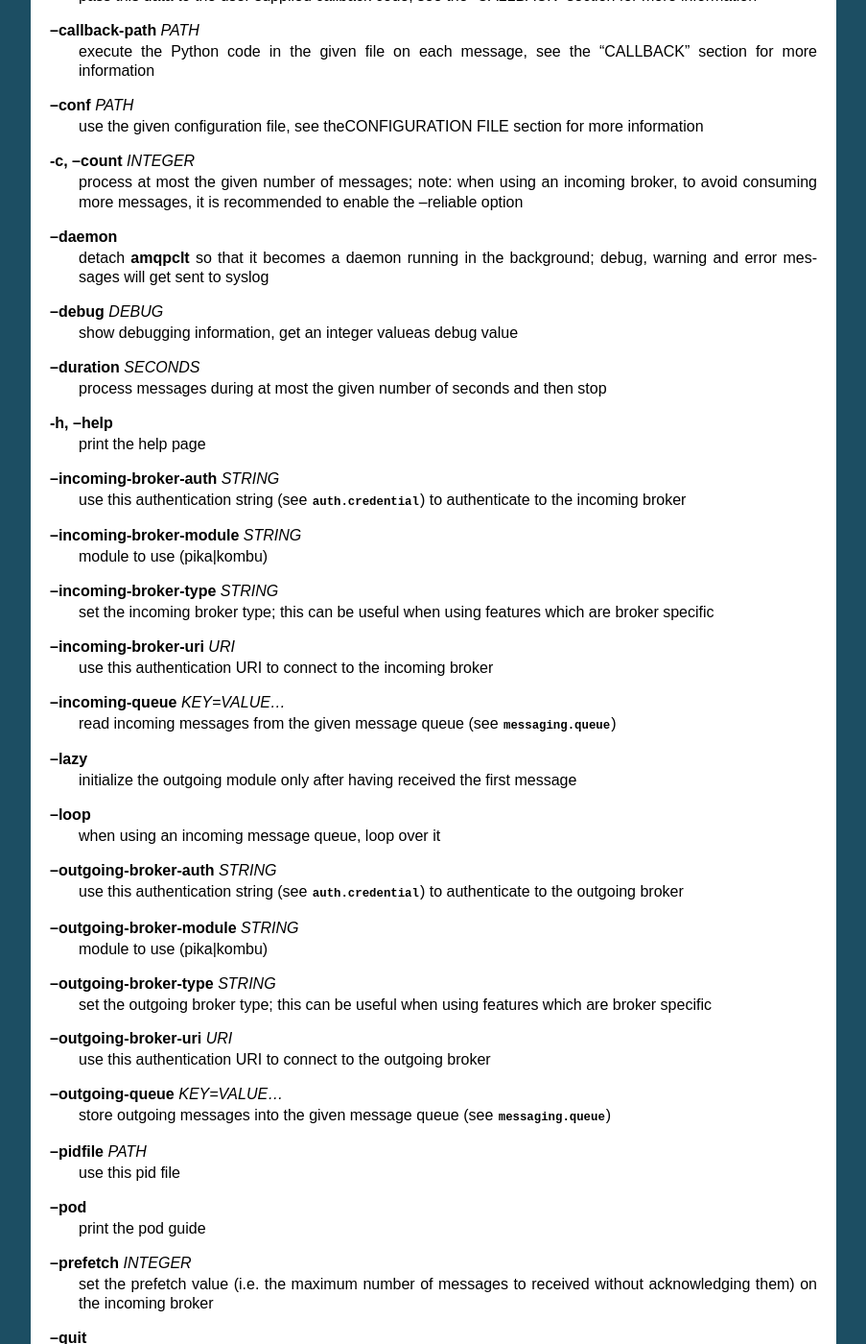
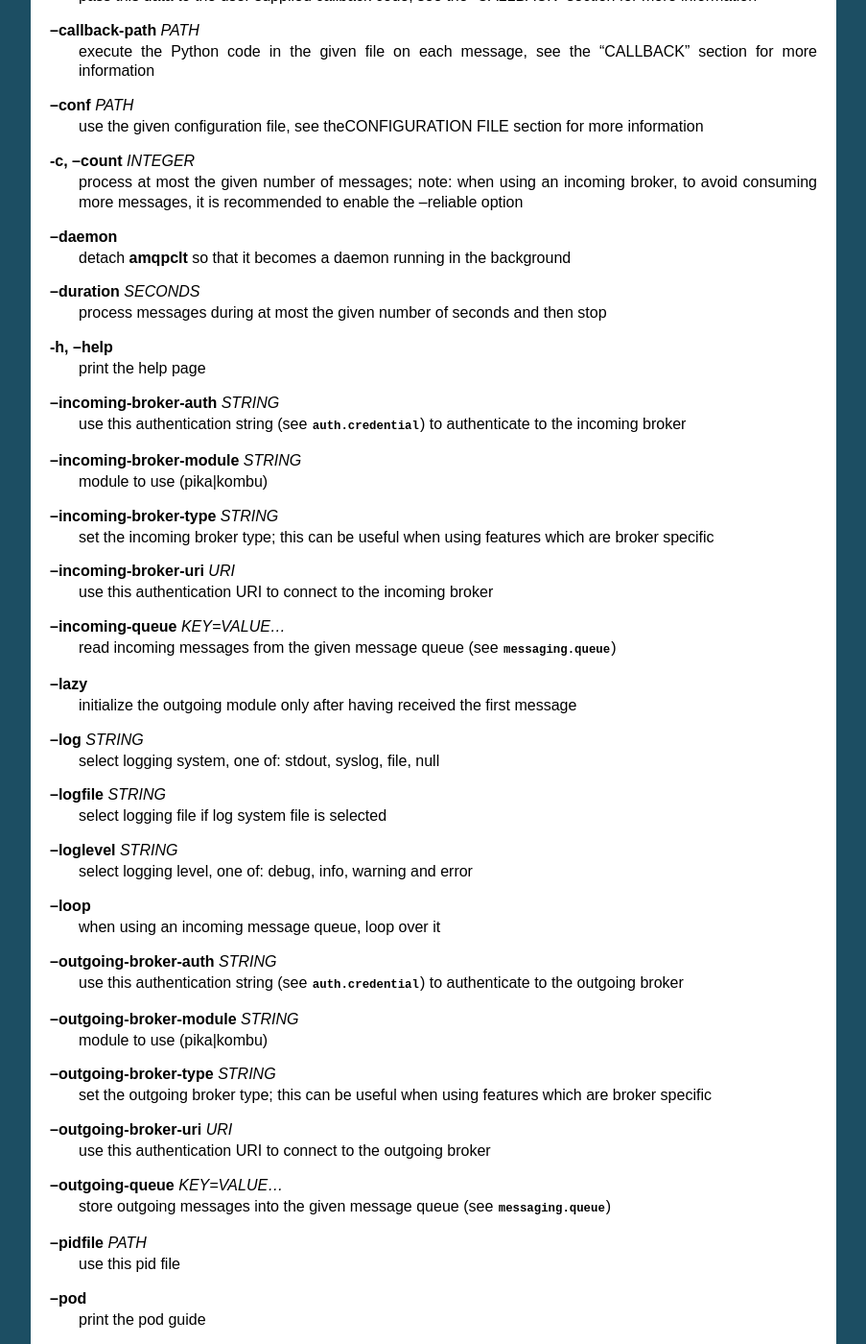
Before and after one commit to cern-mig/python-amqpclt, a Sphinx documentation site: the page built from docs/index.rst, in a window 1280 px wide and 1400 px high, scrolled down 956 px. Shown: the whole window at 96% size, without its empty margins (198-1101 px from the left). Built offline with Sphinx 7.4.7, drawn with Linux system fonts in a browser that asks for light colours.

Commit message:
changing doc generation

```diff
--- a/docs/conf.py
+++ b/docs/conf.py
@@ -247,7 +247,7 @@ texinfo_documents = [
 
 # Example configuration for intersphinx: refer to the Python standard library.
 intersphinx_mapping = {'http://docs.python.org/': None,
-    'dirq' : ('http://mpaladin.web.cern.ch/mpaladin/python/dirq/', None),
-    'messaging' : ('http://mpaladin.web.cern.ch/mpaladin/python/messaging/', None),
-    'auth.credential' : ('http://mpaladin.web.cern.ch/mpaladin/python/auth.credential/', None),
+    'dirq' : ('https://dirq.readthedocs.org/en/latest/', None),
+    'messaging' : ('https://messaging.readthedocs.org/en/latest/', None),
+    'auth.credential' : ('https://authcredential.readthedocs.org/en/latest/', None),
 }
--- a/docs/index.rst
+++ b/docs/index.rst
@@ -69,10 +69,7 @@ OPTIONS
 	process at most the given number of messages; note: when using an incoming broker, to avoid consuming more messages, it is recommended to enable the --reliable option
 
 **--daemon**
-	detach **amqpclt** so that it becomes a daemon running in the background; debug, warning and error messages will get sent to syslog
-
-**--debug** *DEBUG*
-	show debugging information, get an integer valueas debug value
+	detach **amqpclt** so that it becomes a daemon running in the background
 
 **--duration** *SECONDS*
 	process messages during at most the given number of seconds and then stop
@@ -97,6 +94,15 @@ OPTIONS
 
 **--lazy**
 	initialize the outgoing module only after having received the first message
+
+**--log** *STRING*
+	select logging system, one of: stdout, syslog, file, null
+
+**--logfile** *STRING*
+	select logging file if log system file is selected
+
+**--loglevel** *STRING*
+	select logging level, one of: debug, info, warning and error
 
 **--loop**
 	when using an incoming message queue, loop over it
```
Also changed, not shown: 5 other files.
